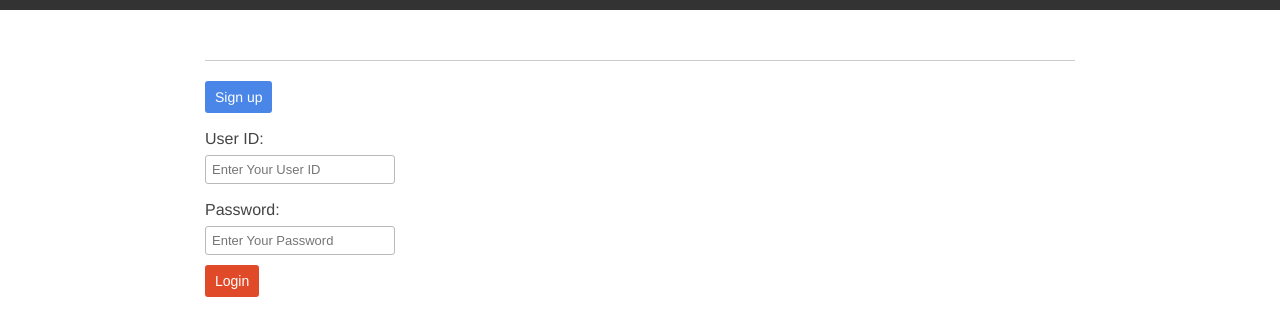
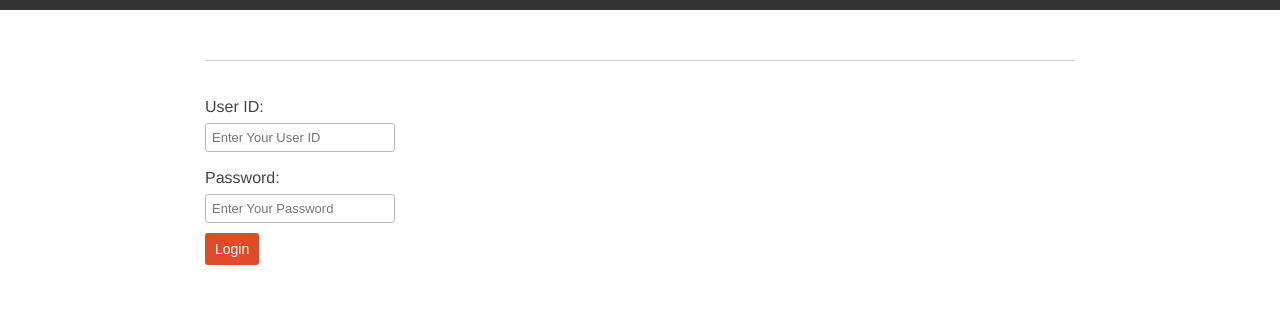
Before and after one commit to tdksk/share-presentation, a Node project: template views/admin/login.ejs in a window 1280 px wide. Shown: the top 336 px of the page. Run offline with Node 20 templates, Linux system fonts and the light colour scheme; the template is opened without the code that fills it, so the values that code supplies are empty; some libraries are stand-ins or nearby versions.

Commit message:
Remove unneeded codes

```diff
--- a/views/admin/login.ejs
+++ b/views/admin/login.ejs
@@ -10,7 +10,6 @@
   <body>
     <header><h1><%= title %></h1></header>
     <h2><%= title %></h2>
-    <p class="button"><a href="/user/new">Sign up</a></p>
     <form method="post" action="/admin">
       <ul>
         <li><label>User ID:</label><input type="text" name="user_id" placeholder="Enter Your User ID"></li>
--- a/views/presentation/show.ejs
+++ b/views/presentation/show.ejs
@@ -2,7 +2,6 @@
 <html lang="ja">
   <head>
     <meta charset="utf-8">
-    <!-- TODO: 各デバイス毎に適切なサイズにする -->
     <!-- <meta name="viewport" content="user-scalable=no"> -->
     <title><%= title %> [<%= user_type %>]</title>
     <link rel='stylesheet' href='/css/presentation.css'>
```
